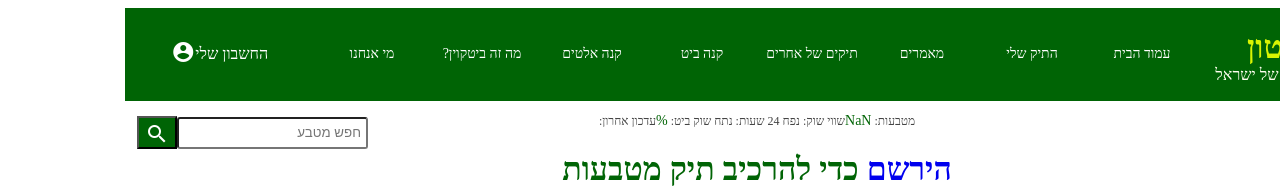
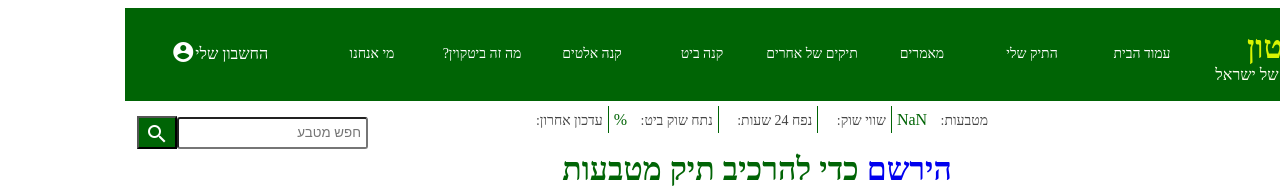
Before and after one commit to orikurt/camabit, an Angular app in the folder client/: page / in a window 1280 px wide. Shown: the top 196 px of the page. Built offline with nearby package versions, Linux system fonts and the light colour scheme; no server answers.

Commit message:
make things somewhat bigger

```diff
--- a/client/src/app/coins/coins.component.scss
+++ b/client/src/app/coins/coins.component.scss
@@ -3,7 +3,7 @@
     height: 42vh;
     .hot-coin-section{
         position: absolute;
-        left: 25px;
+        left: 125px;
         cursor: pointer;
     }
 
--- a/client/src/app/meta/meta.component.html
+++ b/client/src/app/meta/meta.component.html
@@ -8,5 +8,5 @@
   <span class="field">נתח שוק ביט: </span>
   <span class="value">{{ meta.bitcoin_percentage_of_market_cap }}%</span>
   <span class="field">עדכון אחרון: </span>
-  <span class="value">{{ meta.last_updated*1000 | date:'short' }}</span>
+  <span class="value last">{{ meta.last_updated*1000 | date:'short' }}</span>
 </div>
--- a/client/src/app/meta/meta.component.scss
+++ b/client/src/app/meta/meta.component.scss
@@ -1,15 +1,21 @@
+@import '../../styles.scss';
+
 .meta{
     padding-top: 10px;
     width: 100%;
 
-    span: {
+    span {
         padding: 5px;
     }
     .field{
         color: #444;
-        font-size: 12px;
+        font-size: 14px;
     }
     .value{
-        font-size: 14px;
+        font-size: 16px;
+        border-left: 1px solid $app-color;
+        &.last{
+            border-left: none;
+        }
     }
 }
```
